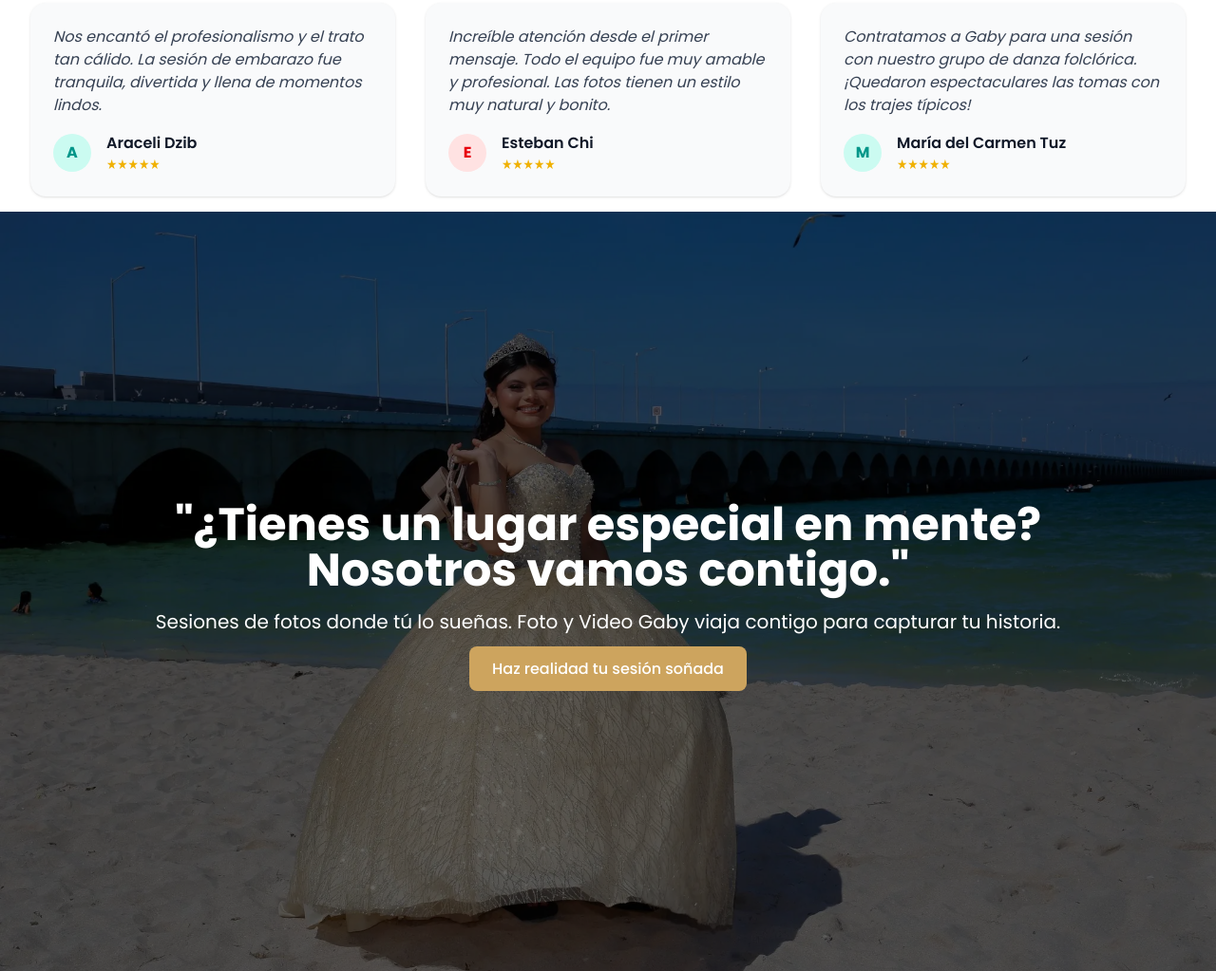
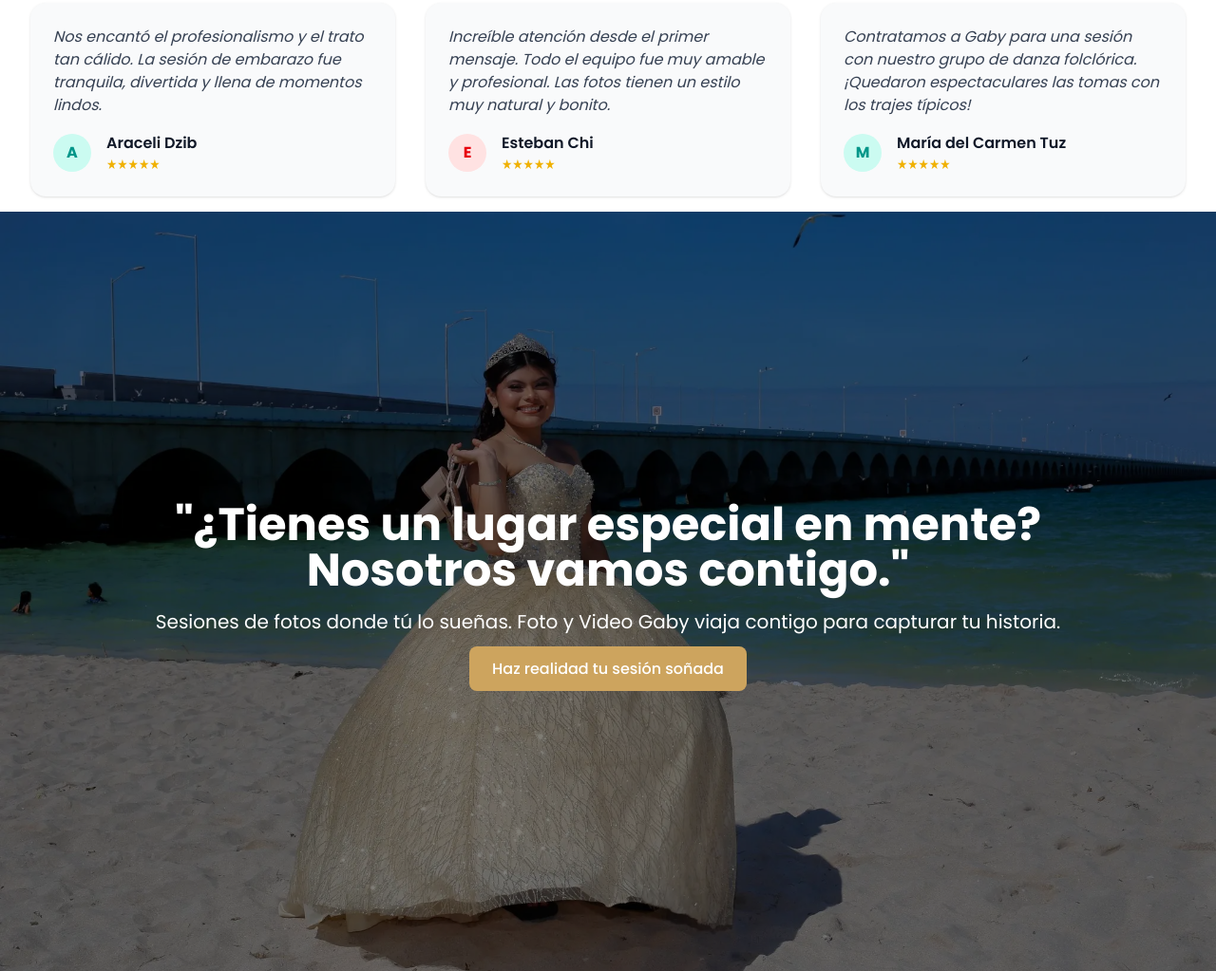
Before and after one commit to AlexisKcc8/proyecto-foto-y-video-gaby, an Astro site: page / in a window 1280 px wide. Shown: the part 4629-5652 px from the top of the page at 95% size. Built offline with nearby package versions, Linux system fonts and the light colour scheme; Astro itself is replaced by a stand-in of ours.

Commit message:
fix: adjust background opacity in BannerLocation component for improved visibility

```diff
--- a/src/components/sections/BannerLocation.astro
+++ b/src/components/sections/BannerLocation.astro
@@ -10,7 +10,7 @@ import imgLocation from "@assets/image-location-visit.webp";
     class="absolute top-0 left-0 w-full h-full object-cover object-center"
   />
   <div
-    class="absolute inset-0 bg-black/60 flex items-end phone-lg:items-center justify-center"
+    class="absolute inset-0 bg-black/50 flex items-end phone-lg:items-center justify-center"
   >
     <div class="text-center text-white p-8 tablet:w-4/5">
       <h2 class="text-3xl md:text-5xl font-bold mb-4">
```
